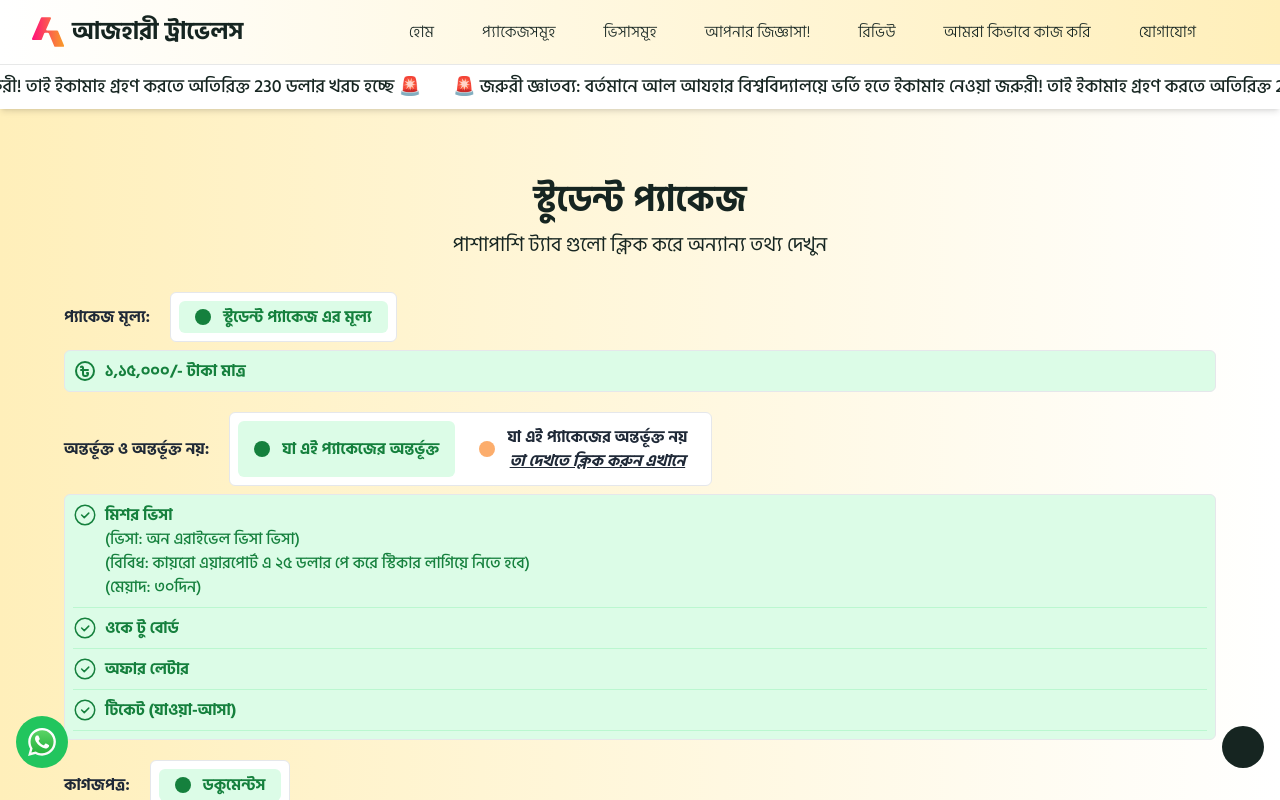
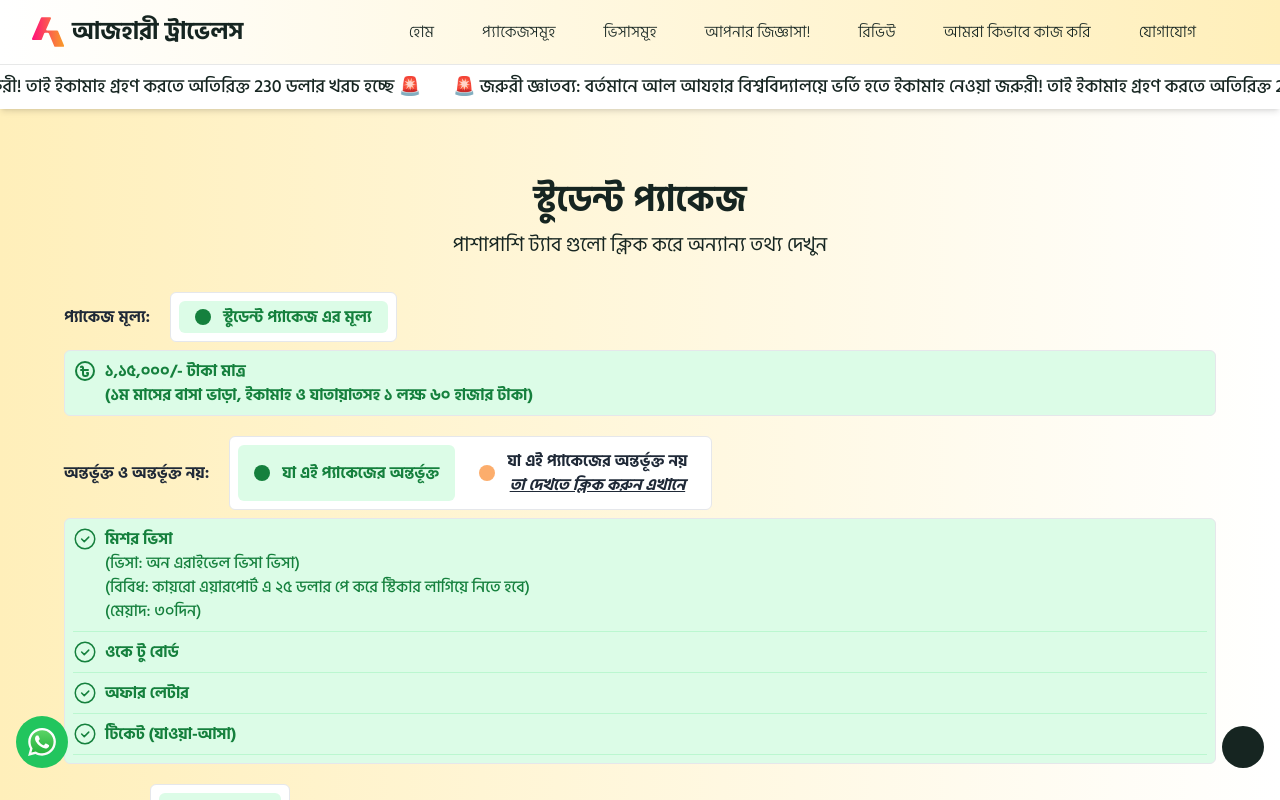
Before and after one commit to BabriWala/azhari-travels, a Next.js app: page /package/student-package in a window 1280 px wide. Shown: the top 800 px of the page. Built offline with nearby package versions, Linux system fonts and the light colour scheme; some icons are missing.

Commit message:
updated stuent package

```diff
--- a/src/app/data/admin_faq_AU.ts
+++ b/src/app/data/admin_faq_AU.ts
@@ -8,6 +8,7 @@ const AU_ADMIN_FAQ = [
 আসসালামু আলাইকুম, জনাব!
 
 আল আযহার বিশ্ববিদ্যালয়ের ভর্তি প্যাকেজ এখন মাত্র ১,১৫,০০০ টাকা।
+(১ম মাসের বাসা ভাড়া, ইকামাহ ও যাতায়াতসহ ১ লক্ষ ৬০ হাজার টাকা)
 
 বিস্তারিত জানতে ভিজিট করুন:
 [https://www.azharitravels.com/package/student-package]
--- a/src/app/package/[slug]/AUComponents/AUPrice.tsx
+++ b/src/app/package/[slug]/AUComponents/AUPrice.tsx
@@ -33,7 +33,8 @@ const AUPrice = () => {
                                     <svg xmlns="http://www.w3.org/2000/svg" width="24" height="24" viewBox="0 0 24 24"><g fill="none" stroke="currentColor" stroke-linecap="round" stroke-linejoin="round" stroke-width="2"><path d="m8 8l.553-.276A1 1 0 0 1 10 8.618V15a2 2 0 0 0 2 2h.5a2.5 2.5 0 0 0 2.5-2.5V14h-1m-6-3h7" /><path d="M3 12a9 9 0 1 0 18 0a9 9 0 0 0-18 0" /></g></svg>
                                 </div>
                             </div>
-                            <h3 className='font-bold'>১,১৫,০০০/- টাকা মাত্র<br /></h3>
+                            <h3 className='font-bold'>১,১৫,০০০/- টাকা মাত্র<br />(১ম মাসের বাসা ভাড়া, ইকামাহ ও যাতায়াতসহ ১ লক্ষ ৬০ হাজার টাকা) </h3>
+
                         </div>
                     </div>
                 </>
```
